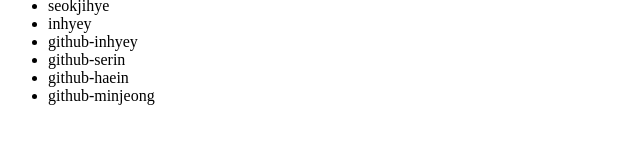
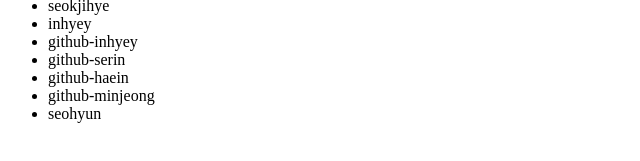
Before and after one commit to seoyeony723/collabo, a plain HTML site: page index.html in a window 1280 px wide. Shown: the part 429-590 px from the top of the page, 0-640 px from the left. Drawn offline with Linux system fonts and the light colour scheme.

Commit message:
add myname in index.html

```diff
--- a/index.html
+++ b/index.html
@@ -29,6 +29,7 @@
       <li>github-serin</li>
       <li>github-haein</li>
       <li>github-minjeong</li>
+      <li>seohyun</li>
     </ul>
   </body>
 </html>
```
